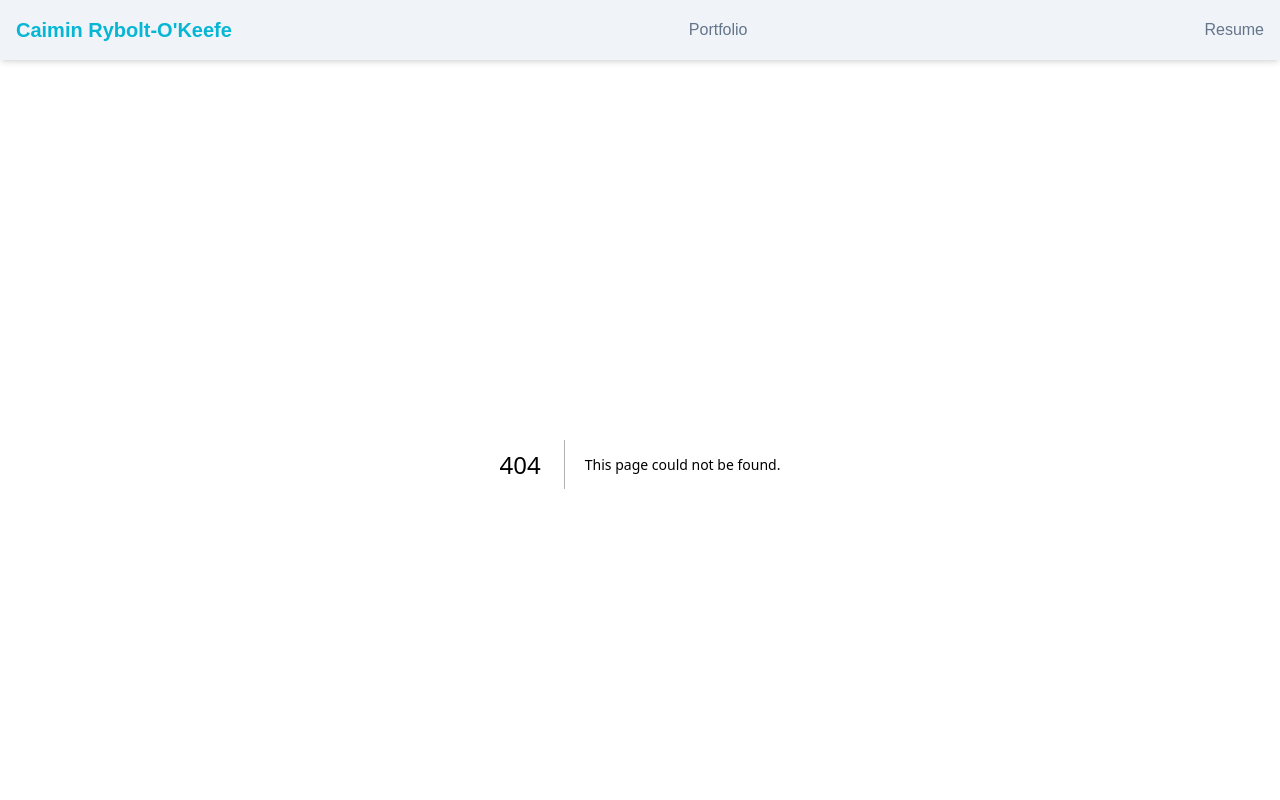
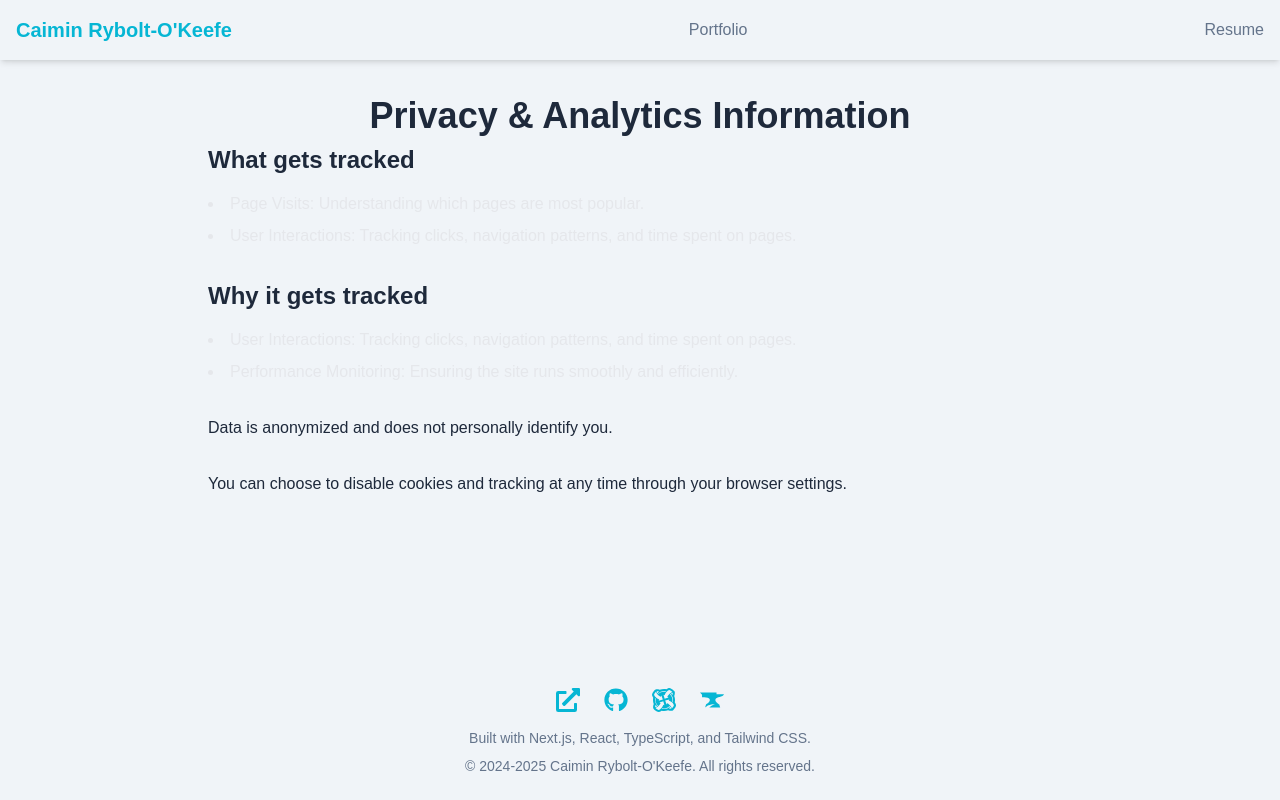
Before and after one commit to CaiminRO/portfolio, a Next.js app in the folder apps/web/: page /info/cookies in a window 1280 px wide. Before the commit this address had no page. Shown: the top 800 px of the page. Built offline with nearby package versions, Linux system fonts and the light colour scheme.

Commit message:
feat: Cookie Consent banner and info page

```diff
--- /dev/null
+++ b/apps/web/src/app/info/cookies/page.tsx
@@ -0,0 +1,34 @@
+"use client";
+
+export default function CookieInfoPage() {
+
+  return (
+    <div className="max-w-4xl mx-auto px-4 py-8">
+      <h1 className="text-4xl font-bold text-center mb-2">Privacy & Analytics Information</h1>
+
+      <section className="mb-8">
+        <h2 className="text-2xl font-semibold mb-4">What gets tracked</h2>
+        <ul className="list-disc list-inside space-y-2 text-gray-200">
+          <li>Page Visits: Understanding which pages are most popular.</li>
+          <li>User Interactions: Tracking clicks, navigation patterns, and time spent on pages.</li>
+        </ul>
+      </section>
+
+      <section className="mb-8">
+        <h2 className="text-2xl font-semibold mb-4">Why it gets tracked</h2>
+        <ul className="list-disc list-inside space-y-2 text-gray-200">
+          <li>User Interactions: Tracking clicks, navigation patterns, and time spent on pages.</li>
+          <li>Performance Monitoring: Ensuring the site runs smoothly and efficiently.</li>
+        </ul>
+      </section>
+
+      <section className="mb-8">
+        Data is anonymized and does not personally identify you.
+      </section>
+
+      <section className="mb-8">
+        You can choose to disable cookies and tracking at any time through your browser settings.
+      </section>
+    </div>
+  );
+}
--- /dev/null
+++ b/apps/web/src/components/common/CookieBanner.tsx
@@ -0,0 +1,61 @@
+"use client";
+
+import { useEffect, useState } from "react";
+import Link from "next/link";
+import { LocalStorageUtil } from "@/utils";
+
+interface CookieBannerProps {
+  forceShown?: boolean;
+}
+
+export default function CookieBanner({ forceShown = false }: CookieBannerProps) {
+  const [cookieConsent, setCookieConsent] = useState<boolean | null>(false);
+
+  useEffect(() => {
+    setCookieConsent(LocalStorageUtil.getLocalStorage("cookie_consent", null));
+  }, [setCookieConsent]);
+
+  useEffect(() => {
+    window.gtag("consent", "update", {
+      analytics_storage: cookieConsent ? "granted" : "denied",
+    });
+
+    LocalStorageUtil.setLocalStorage("cookie_consent", cookieConsent);
+  }, [cookieConsent]);
+
+  return (
+    <div
+      className={
+        `mx-3 my-3 max-w-max fixed bottom-0 left-0 right-0 flex px-3 md:px-4 py-3 justify-between items-left flex-col sm:flex-row gap-4 bg-gray-700 rounded-lg shadow z-50
+        ${cookieConsent === null || cookieConsent === undefined || forceShown ? "flex" : "hidden"}`
+      }
+    >
+      <div className="text-cente text-white-200">
+        <p>I use Google Analytics to understand how you interact with my portfolio site.</p>
+        <p>Do you consent to the use of these tracking technologies?</p>
+      </div>
+
+      <div className="flex gap-2">
+        <button className="px-5 py-2 bg-gray-900 text-gray-300 rounded-md border-gray-900 hover:invert">
+          <Link href="/info/cookies">
+            Learn More
+          </Link>
+        </button>
+
+        <button
+          className="px-5 py-2 bg-gray-900 text-gray-300 rounded-md border-gray-900 hover:invert"
+          onClick={() => setCookieConsent(false)}
+        >
+          Decline
+        </button>
+
+        <button
+          className="bg-gray-900 px-5 py-2 text-white-200 rounded-lg hover:invert"
+          onClick={() => setCookieConsent(true)}
+        >
+          Allow Cookies
+        </button>
+      </div>
+    </div>
+  );
+}
```
